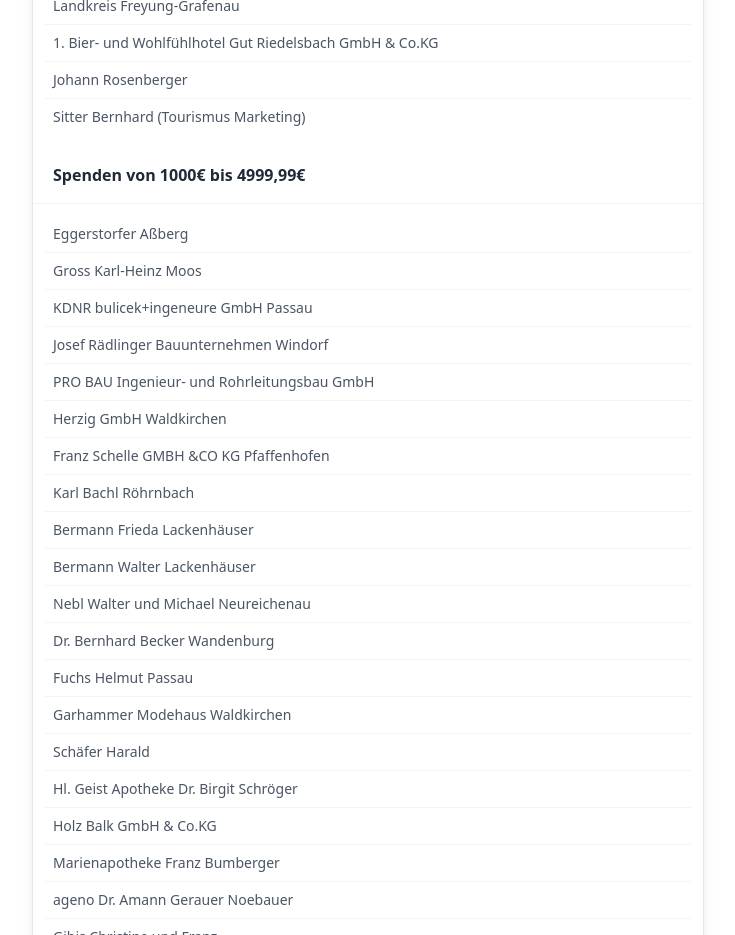
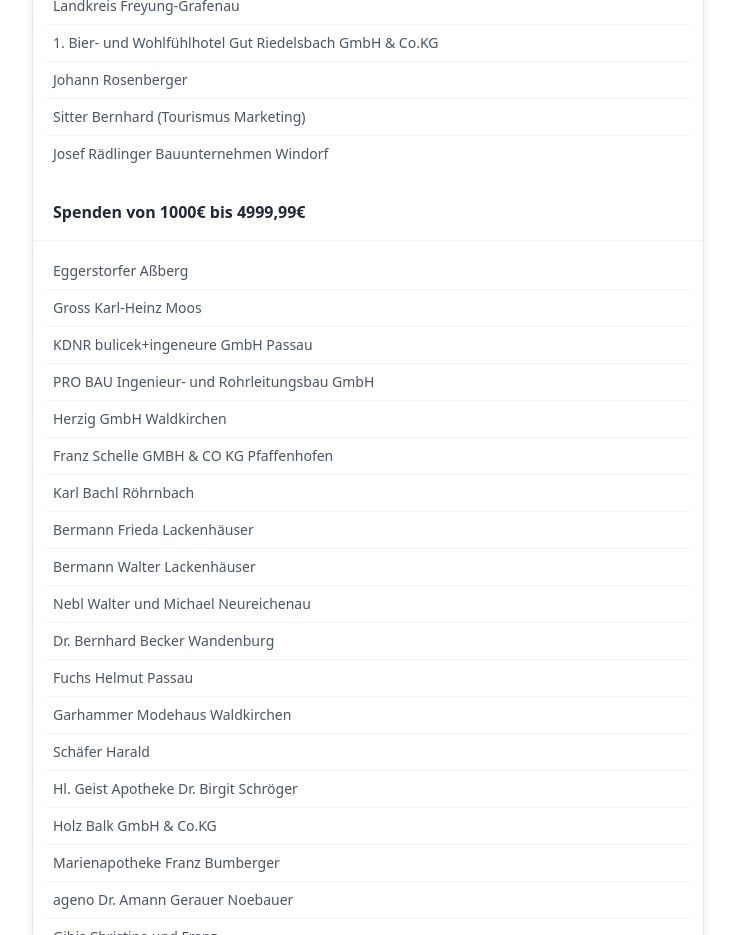
Before and after one commit to giggei/dreisessel, a SvelteKit app: page /spenden in a window 1280 px wide. Shown: the part 2440-3375 px from the top of the page, without its empty margins (272-1007 px from the left). Built offline with nearby package versions, Linux system fonts and the light colour scheme.

Commit message:
Update Spender

```diff
--- a/src/routes/spenden/+page.svelte
+++ b/src/routes/spenden/+page.svelte
@@ -274,6 +274,11 @@
 												><div class="text-left">Sitter Bernhard (Tourismus Marketing)</div>
 											</td>
 										</tr>
+										<tr>
+											<td class="p-2 whitespace-nowrap">
+												<div class="text-left">Josef Rädlinger Bauunternehmen Windorf</div>
+											</td>
+										</tr>
 									</tbody>
 								</table>
 							</div>
@@ -302,11 +307,6 @@
 										</tr>
 										<tr>
 											<td class="p-2 whitespace-nowrap">
-												<div class="text-left">Josef Rädlinger Bauunternehmen Windorf</div>
-											</td>
-										</tr>
-										<tr>
-											<td class="p-2 whitespace-nowrap">
 												<div class="text-left">PRO BAU Ingenieur- und Rohrleitungsbau GmbH</div>
 											</td>
 										</tr>
@@ -317,7 +317,7 @@
 										</tr>
 										<tr>
 											<td class="p-2 whitespace-nowrap">
-												<div class="text-left">Franz Schelle GMBH &CO KG Pfaffenhofen</div>
+												<div class="text-left">Franz Schelle GMBH & CO KG Pfaffenhofen</div>
 											</td>
 										</tr>
 										<tr>
```
